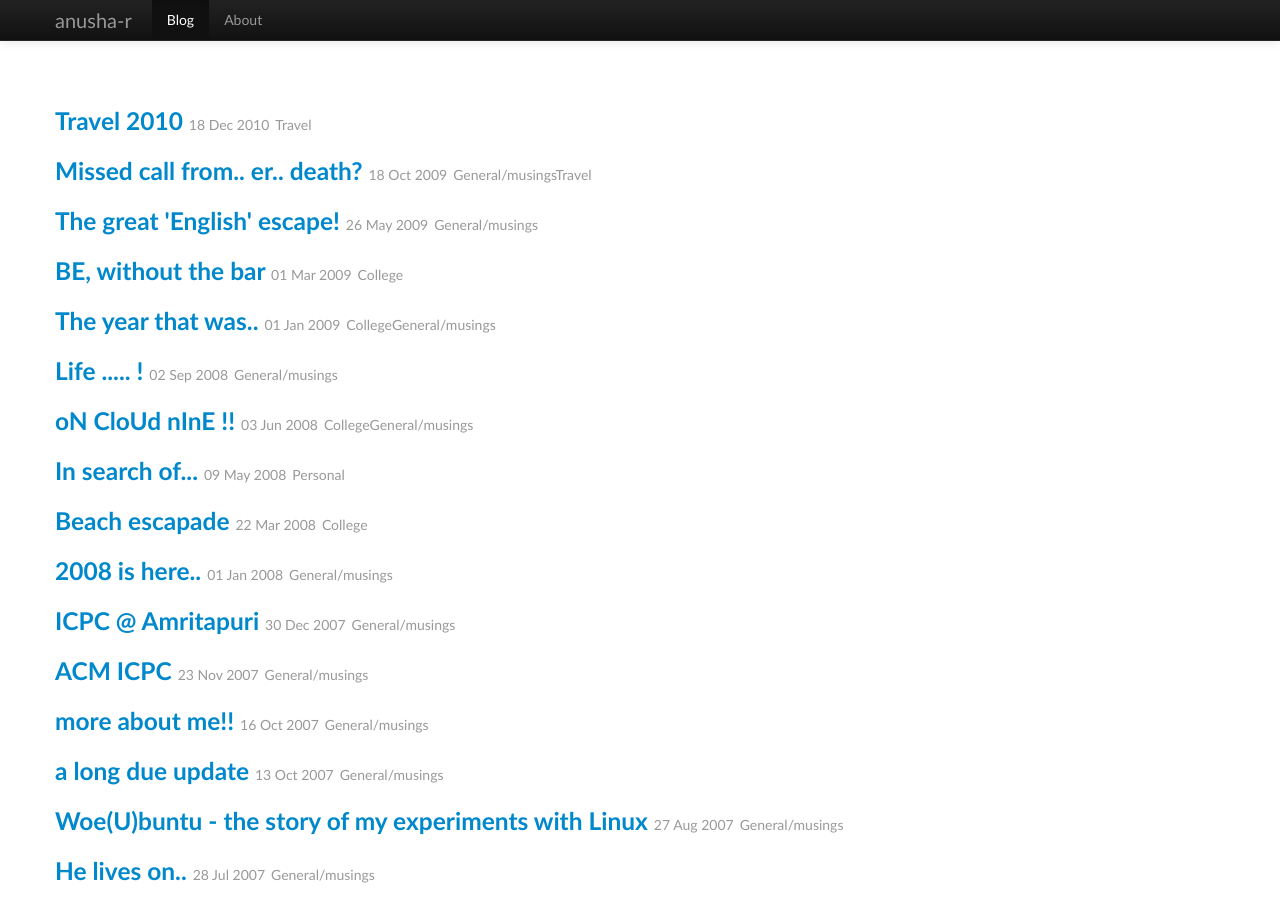
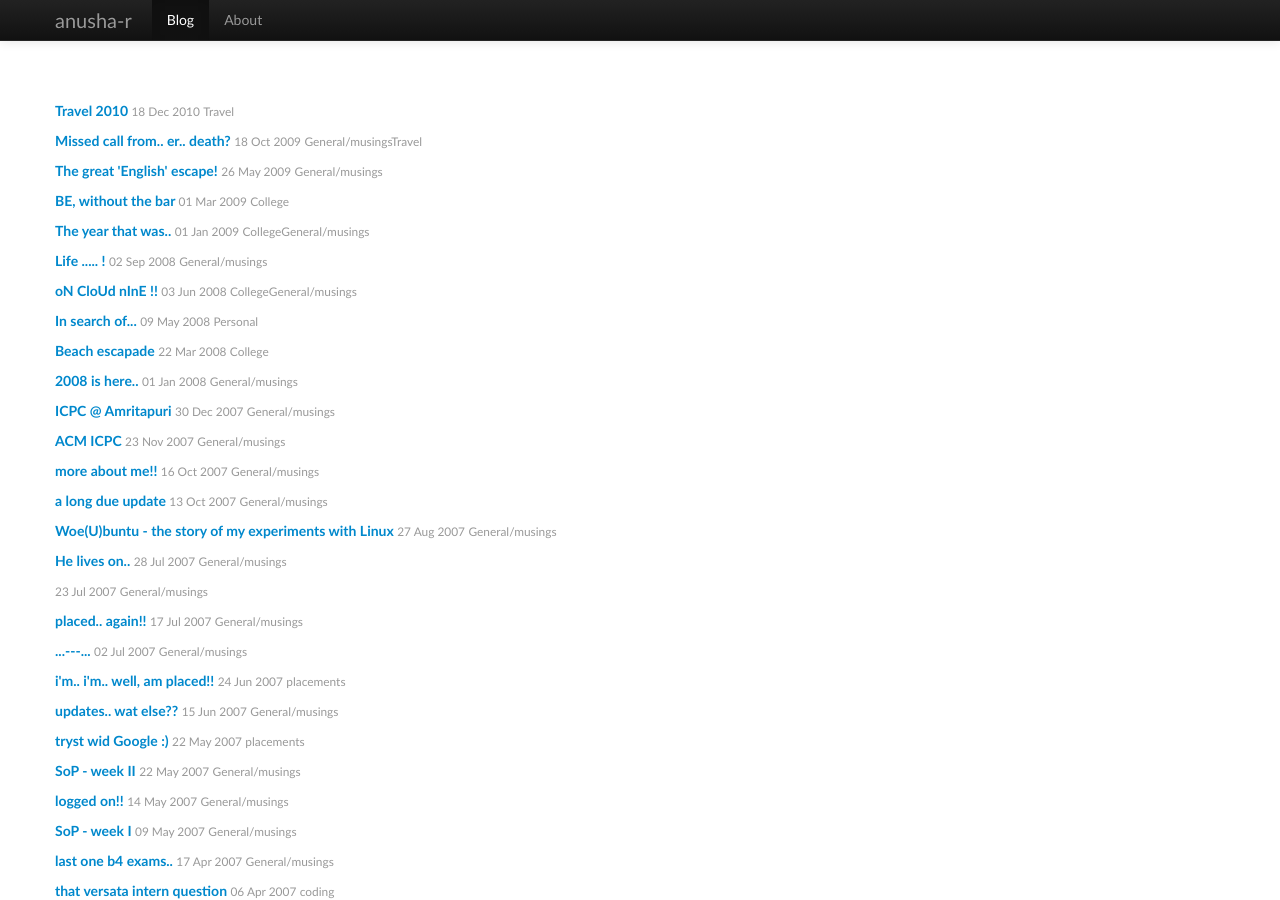
Before and after one commit to anusha-r/anusha-r.github.com, a Jekyll site: the page built from index.html, in a window 1280 px wide and 900 px high. Built offline with Jekyll 4.4.1, drawn with Linux system fonts in a browser that asks for light colours; nearby versions of some CDN libraries; library files that are not in the unit come from our copies; Markdown is read by kramdown in place of the engine named in the settings; the list of posts is cut into pages by our own code.

Commit message:
Update index.html

```diff
--- a/index.html
+++ b/index.html
@@ -57,7 +57,9 @@ layout: default
 
       <p>
       	{% for post in site.posts %}
-      		<h3> <a href="{{ post.url }}">{{ post.title }}</a> <small>{{ post.date | date_to_string }}</small> <small> {{ post.tags }} </small> </h3>
+      		<h5>
+      		<a href="{{ post.url }}">{{ post.title }}</a> <small>{{ post.date | date_to_string }}</small>
+      		<small> {{ post.tags }} </small> </h5>
 	{% endfor %}
 
       </p>
```
